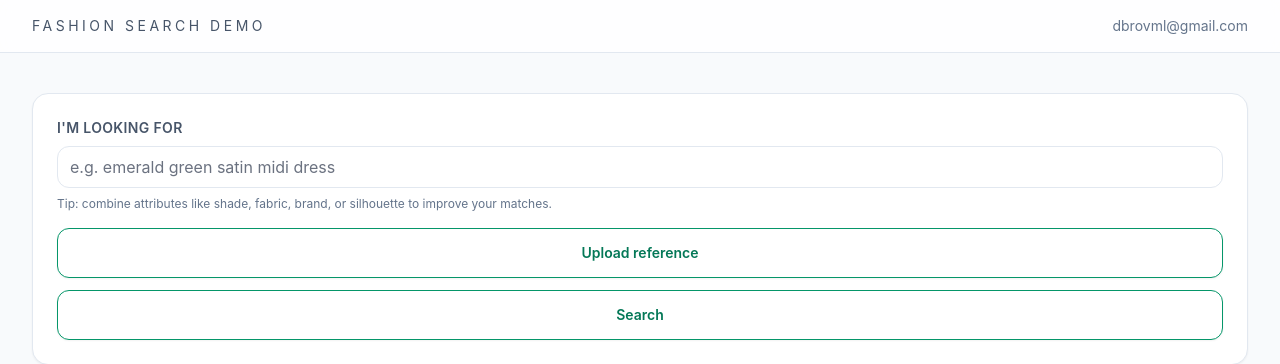
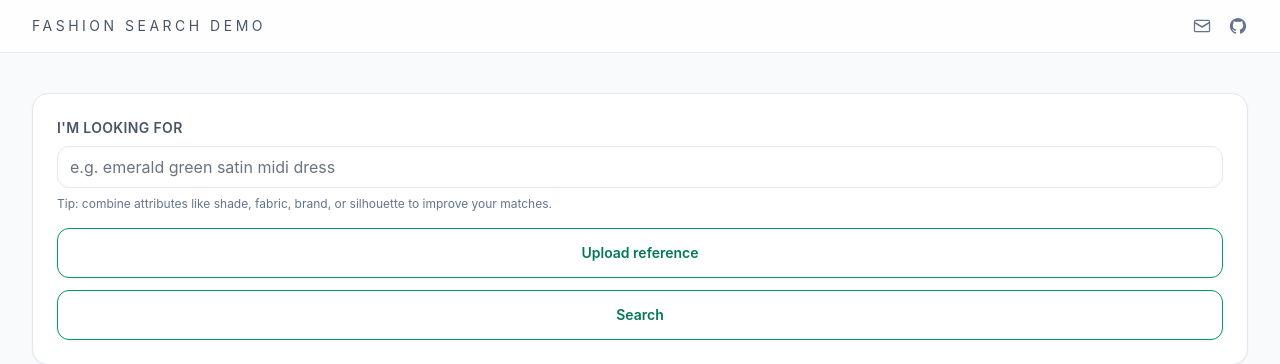
Before and after one commit to dbrovml/fashion-search-engine, a FastAPI app: page / in a window 1280 px wide. Shown: the top 364 px of the page. Run offline with FastAPI, Linux system fonts and the light colour scheme; parts of the project's set-up code (start-up, migrations or seed data) failed here and were passed over; some libraries are stand-ins or nearby versions.

Commit message:
adding e-mail and github ref icons;

```diff
--- a/frontend/templates/base.html
+++ b/frontend/templates/base.html
@@ -14,8 +14,17 @@
             <div>
                 <h1 class="text-sm uppercase tracking-[0.25em] text-slate-600">Fashion Search Demo</h1>
             </div>
-            <div class="text-right text-sm text-slate-500">
-                <p>dbrovml@gmail.com</p>
+            <div class="flex items-center gap-4 text-slate-500">
+                <a href="mailto:dbrovml@gmail.com" class="hover:text-emerald-600" aria-label="Email dbrovml@gmail.com">
+                    <svg xmlns="http://www.w3.org/2000/svg" viewBox="0 0 24 24" fill="currentColor" class="h-5 w-5">
+                        <path d="M2.25 6.75A2.25 2.25 0 014.5 4.5h15a2.25 2.25 0 012.25 2.25v10.5A2.25 2.25 0 0119.5 19.5h-15a2.25 2.25 0 01-2.25-2.25V6.75zm2.25-.75a.75.75 0 00-.75.75v.339l8.25 4.95 8.25-4.95V6.75a.75.75 0 00-.75-.75h-15zm15.75 3.411l-7.779 4.667a.75.75 0 01-.742 0L3.75 9.411V17.25a.75.75 0 00.75.75h15a.75.75 0 00.75-.75V9.411z"/>
+                    </svg>
+                </a>
+                <a href="https://github.com/dbrovml/fashion-search-engine.git" target="_blank" rel="noopener noreferrer" class="hover:text-emerald-600" aria-label="Project GitHub repository">
+                    <svg xmlns="http://www.w3.org/2000/svg" viewBox="0 0 24 24" fill="currentColor" class="h-5 w-5">
+                        <path fill-rule="evenodd" d="M12 2.25c-5.385 0-9.75 4.365-9.75 9.75 0 4.302 2.793 7.955 6.674 9.241.488.09.666-.212.666-.47 0-.232-.008-.848-.013-1.664-2.716.59-3.29-1.31-3.29-1.31-.444-1.129-1.084-1.431-1.084-1.431-.886-.606.067-.594.067-.594.979.069 1.495 1.005 1.495 1.005.871 1.493 2.287 1.062 2.846.812.089-.631.341-1.063.62-1.307-2.168-.247-4.444-1.084-4.444-4.827 0-1.066.38-1.938 1.004-2.622-.101-.248-.435-1.246.095-2.598 0 0 .82-.263 2.688 1.001a9.407 9.407 0 012.449-.33c.832.004 1.67.112 2.451.33 1.867-1.264 2.686-1.001 2.686-1.001.532 1.352.198 2.35.097 2.598.626.684 1.003 1.556 1.003 2.622 0 3.751-2.28 4.578-4.454 4.82.35.302.662.897.662 1.807 0 1.304-.012 2.357-.012 2.678 0 .26.177.563.67.468C18.958 19.95 21.75 16.3 21.75 12c0-5.385-4.365-9.75-9.75-9.75z" clip-rule="evenodd"/>
+                    </svg>
+                </a>
             </div>
         </div>
     </header>
```
